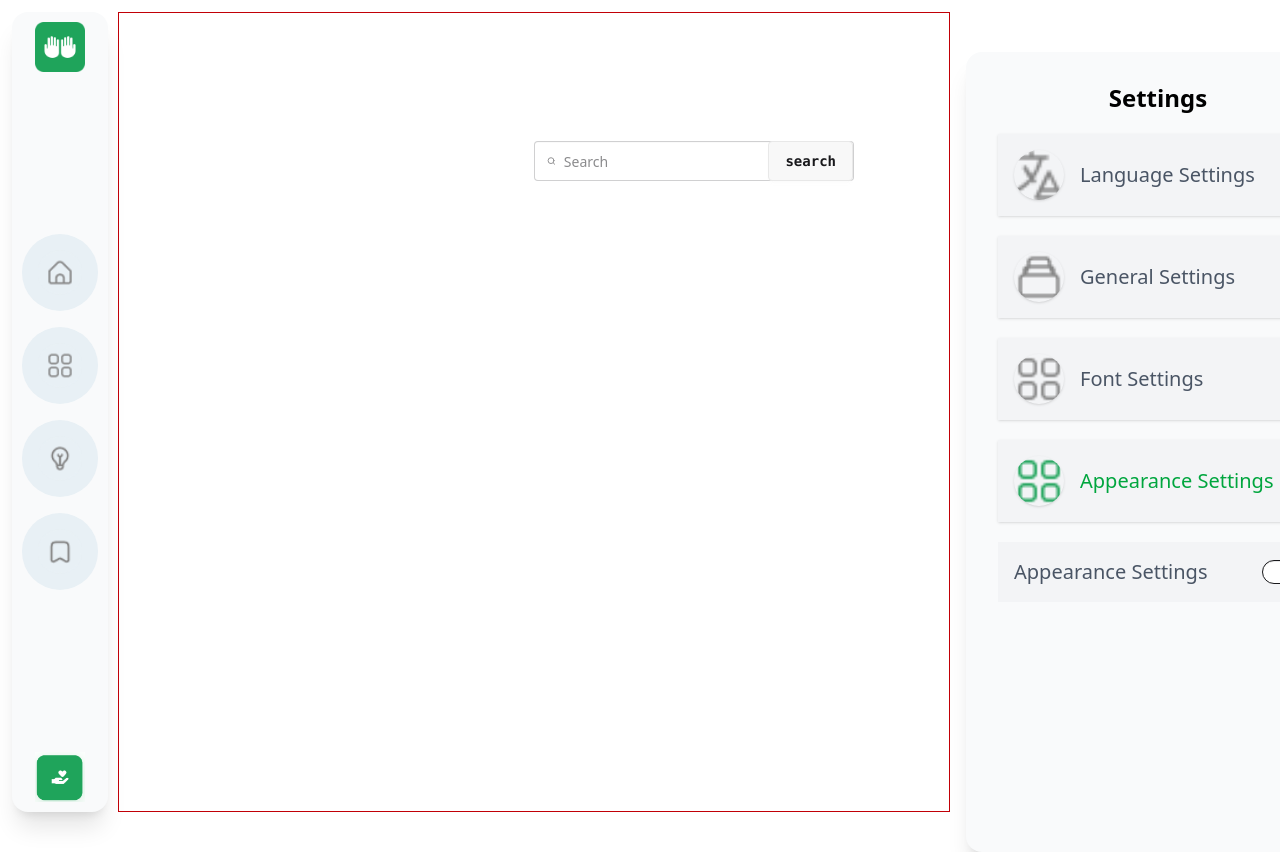
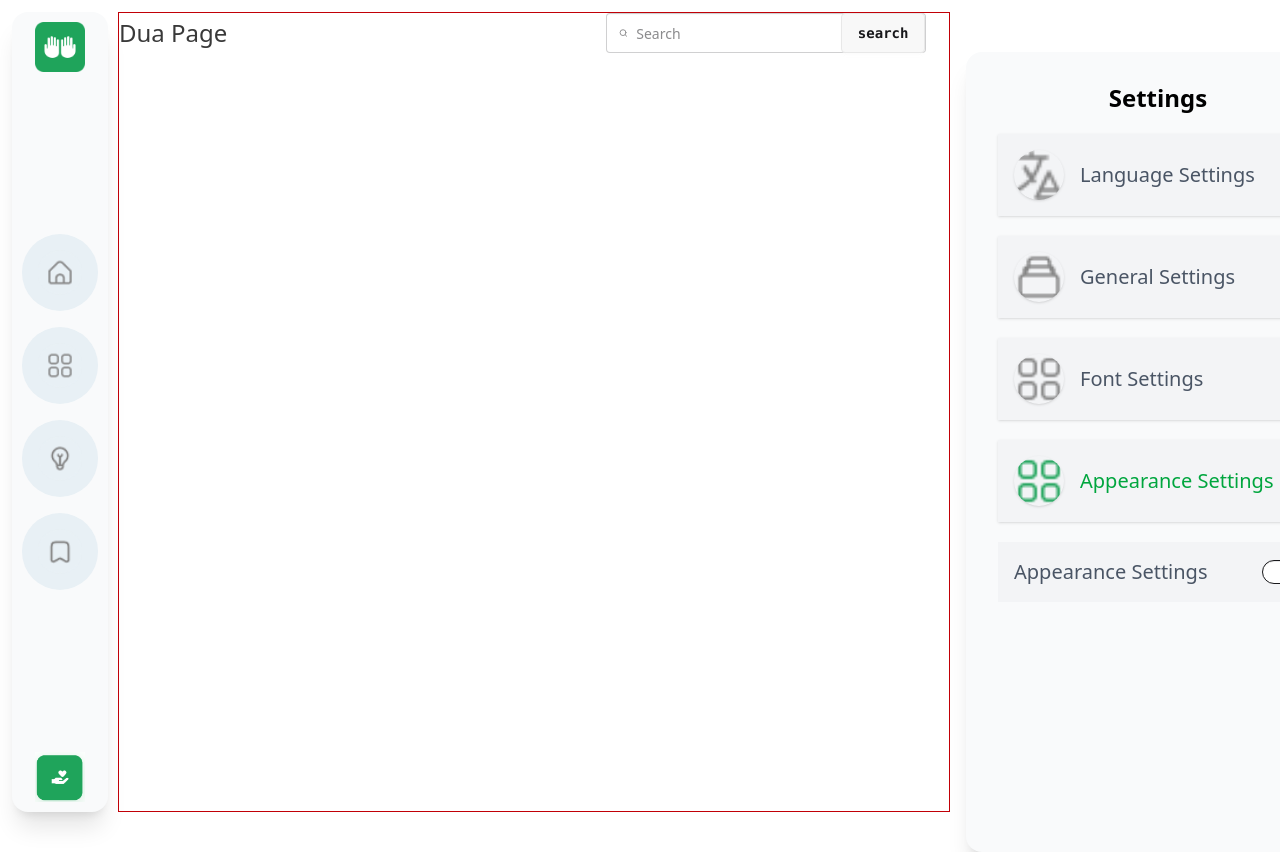
Before and after one commit to engrsakib/dwa-s-client-side, a Next.js app: page / in a window 1280 px wide. Shown: the top 852 px of the page. Built offline with nearby package versions, Linux system fonts and the light colour scheme.

Commit message:
file parteen update

```diff
--- a/app/layout.tsx
+++ b/app/layout.tsx
@@ -1,18 +1,26 @@
 import type { Metadata } from "next";
-import { Geist, Geist_Mono } from "next/font/google";
+import { Geist, Geist_Mono, Inter, Poppins } from "next/font/google";
 import "./globals.css";
-import LeftSide from "./LeftSide";
-import RightSide from "./RightSide";
-import TopSide from "./TopSide";
+import LeftSide from "@/components/LeftSide";
+import RightSide from "@/components/RightSide";
+import TopSide from "@/components/TopSide";
 
-const geistSans = Geist({
-  variable: "--font-geist-sans",
-  subsets: ["latin"],
-});
+
 
 const geistMono = Geist_Mono({
   variable: "--font-geist-mono",
   subsets: ["latin"],
+});
+
+const inter = Inter({
+  variable: "--font-inter",
+  subsets: ["latin"],
+});
+const poppins = Poppins({
+  variable: "--font-poppins",
+  subsets: ["latin"],
+  display: "swap",
+  weight: ["400", "500", "600", "700"],
 });
 
 export const metadata: Metadata = {
@@ -28,7 +36,7 @@ export default function RootLayout({
   return (
     <html lang="en" data-theme="light">
       <body
-        className={`${geistSans.variable} ${geistMono.variable} antialiased m-3`}
+        className={`${inter.variable} ${geistMono.variable} antialiased m-3`}
       >
        <div className="grid grid-cols-12 gap-4">
         {/* left */}
--- a/app/RightSide.tsx
+++ b/components/RightSide.tsx
@@ -1,7 +1,10 @@
 import Image from "next/image";
 import React from "react";
 import sakib from "@/public/Md Nazmus Sakib pasport size.jpg";
+
+
 export default function RightSide() {
+
   return (
     <div>
       {/* user icons */}
--- a/app/TopSide.tsx
+++ b/components/TopSide.tsx
@@ -2,12 +2,14 @@ import React from "react";
 
 export default function TopSide() {
   return (
-    <div className="flex rounded-2xl w-full h-32 flex-col items-center justify-between">
+    <div className="flex rounded-2xl w-full h-auto items-center justify-between">
       {/* logo */}
-      <div></div>
+      <div>
+        <h1 className="text-2xl text-[#393939]">Dua Page</h1>
+      </div>
       {/* search */}
       <div>
-        <label className="input absolute">
+        <label className="input">
           <svg
             className="h-[1em] opacity-50"
             xmlns="http://www.w3.org/2000/svg"
```
Also changed, not shown: components/LeftSide.tsx (renamed from app/LeftSide.tsx).
